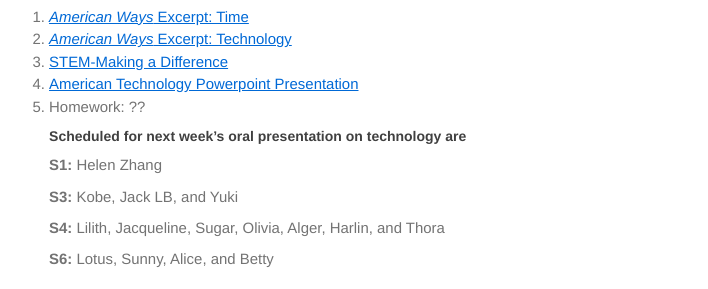
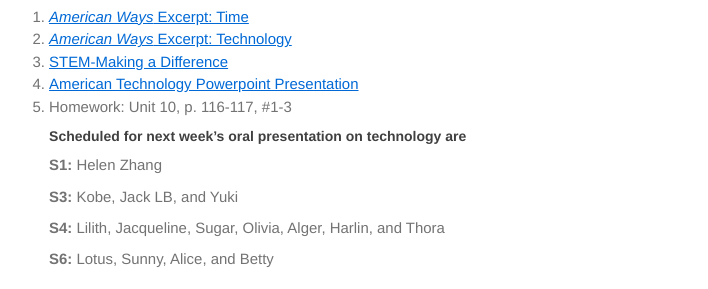
Before and after one commit to soniawmeyer/soniameyer-beihang-students-website, a Jekyll site: the page built from classes/s1s3s4s6.md, in a window 1280 px wide. Shown: the part 979-1268 px from the top of the page, without its empty margins (277-985 px from the left). Built offline with Jekyll 4.4.1, drawn with Linux system fonts in a browser that asks for light colours.

Commit message:
week 6 tech ppt and hw

```diff
--- a/classes/s1s3s4s6.md
+++ b/classes/s1s3s4s6.md
@@ -68,7 +68,7 @@ title: Professor Sonia Meyer's Beihang Website
 3. [*American Ways* Excerpt: Technology](/resources/Week 6 American Ways-Achievement…Materialism.pdf)
 3. [STEM-Making a Difference](/resources/Week 6 STEM-Making a Difference.pdf)
 4. [American Technology Powerpoint Presentation](/resources/Week 6 LS Technology.ppt)
-5. Homework: ??
+5. Homework: Unit 10, p. 116-117, #1-3
 
 ##### Scheduled for next week's oral presentation on technology are
 
```
Also changed, not shown: 1 other file.
